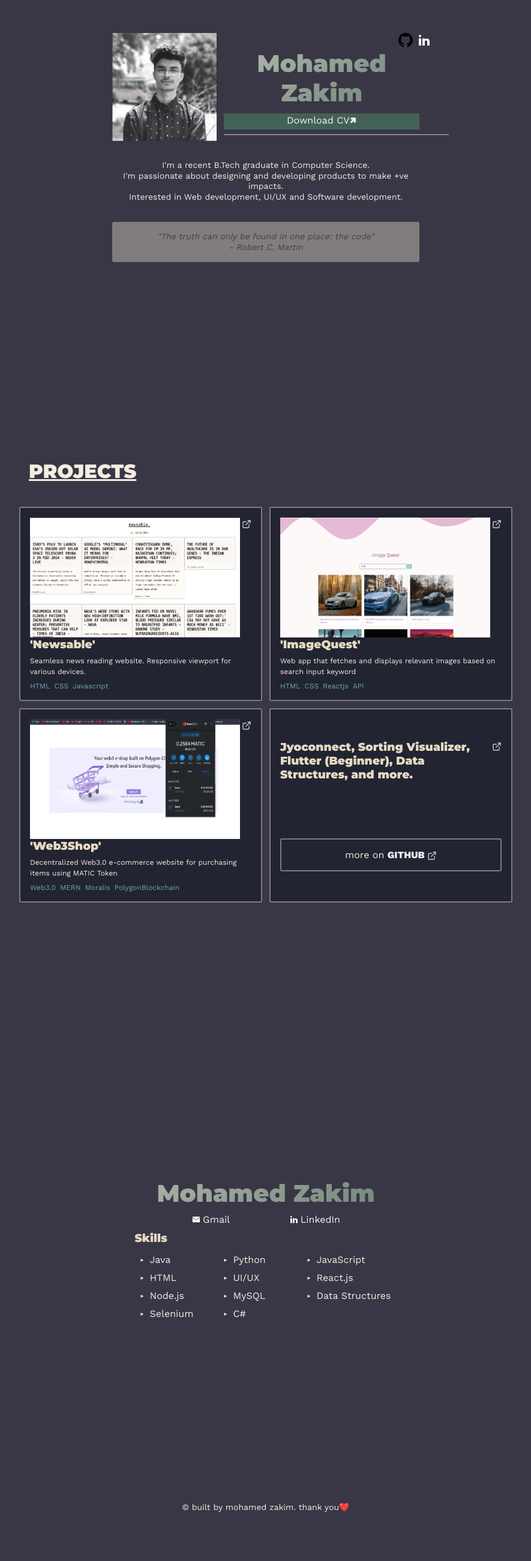
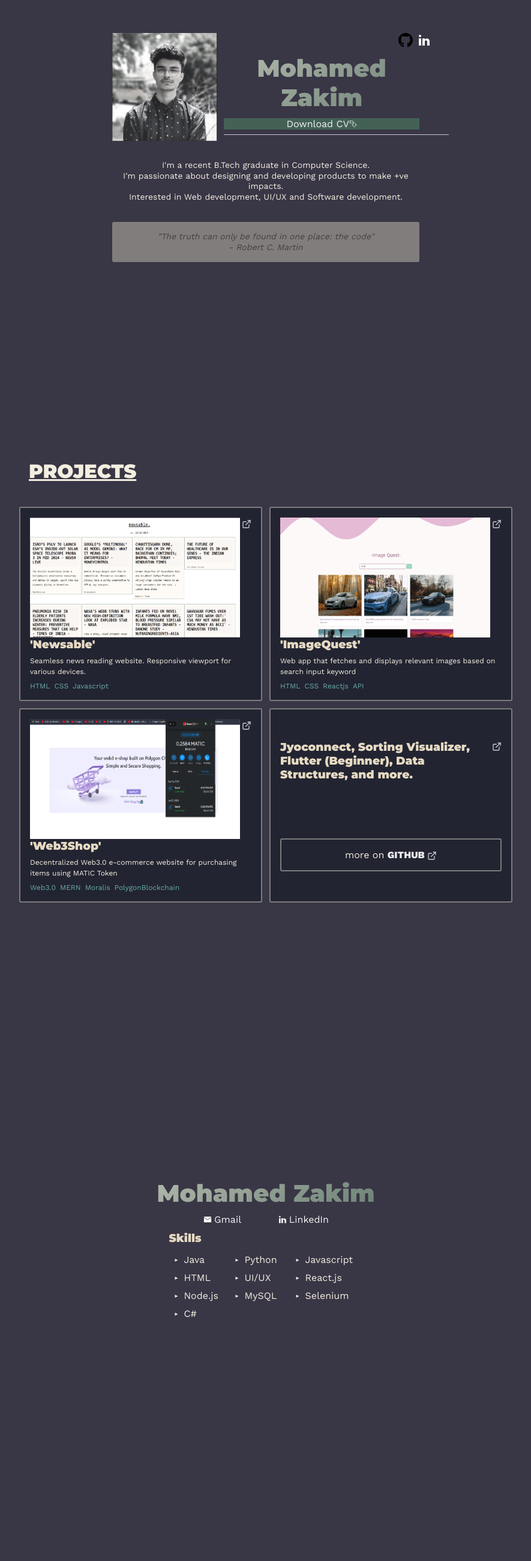
Before and after one commit to zakm7/aboutzakm, a website built with Vite: page index.html in a window 1280 px wide. Shown: the part 154-2757 px from the top of the page at 60% size, without its empty margins (197-1082 px from the left). After the commit the page ends 2579 px from the top, so only its background shows below. Built offline with nearby package versions, Linux system fonts and the light colour scheme.

Commit message:
Update index.html

```diff
--- a/index.html
+++ b/index.html
@@ -11,7 +11,7 @@
   lives."
     />
 
-    <title>Portfolio | Mohamed Zakim</title>
+    <title>Mohamed Zakim | Portfolio</title>
 
     <link rel="preconnect" href="https://fonts.googleapis.com" />
     <link rel="preconnect" href="https://fonts.gstatic.com" crossorigin />
@@ -78,8 +78,8 @@
 
 
             <h1  class="gradient">Mohamed Zakim</h1>
-            <a href="cv dnlod link"><div class="downloadcv">
-              <span>Download CV🢅</span>
+            <a href="./asset/cv/MOHAMED_ZAKIM_CV.pdf"><div class="downloadcv">
+              <span>Download CV⮷</span>
               </div></a>
             <br>
             <hr />
@@ -282,24 +282,17 @@
         <ul class="skill">
           <li>Java</li>
           <li>Python</li>
-          <li>JavaScript</li>
+          <li>Javascript</li>
           <li>HTML</li>
           <li>UI/UX</li>
           <li>React.js</li>
           <li>Node.js</li>
           <li>MySQL</li>
-          <li>Data Structures</li>
           <li>Selenium</li>
           <li>C#</li>
         </ul>
       </div>
     </div>
 
-    <footer>
-      <p>
-        © built by mohamed zakim. thank you❤️
-      </p>
-    </footer>
-
   </body>
 </html>
```
